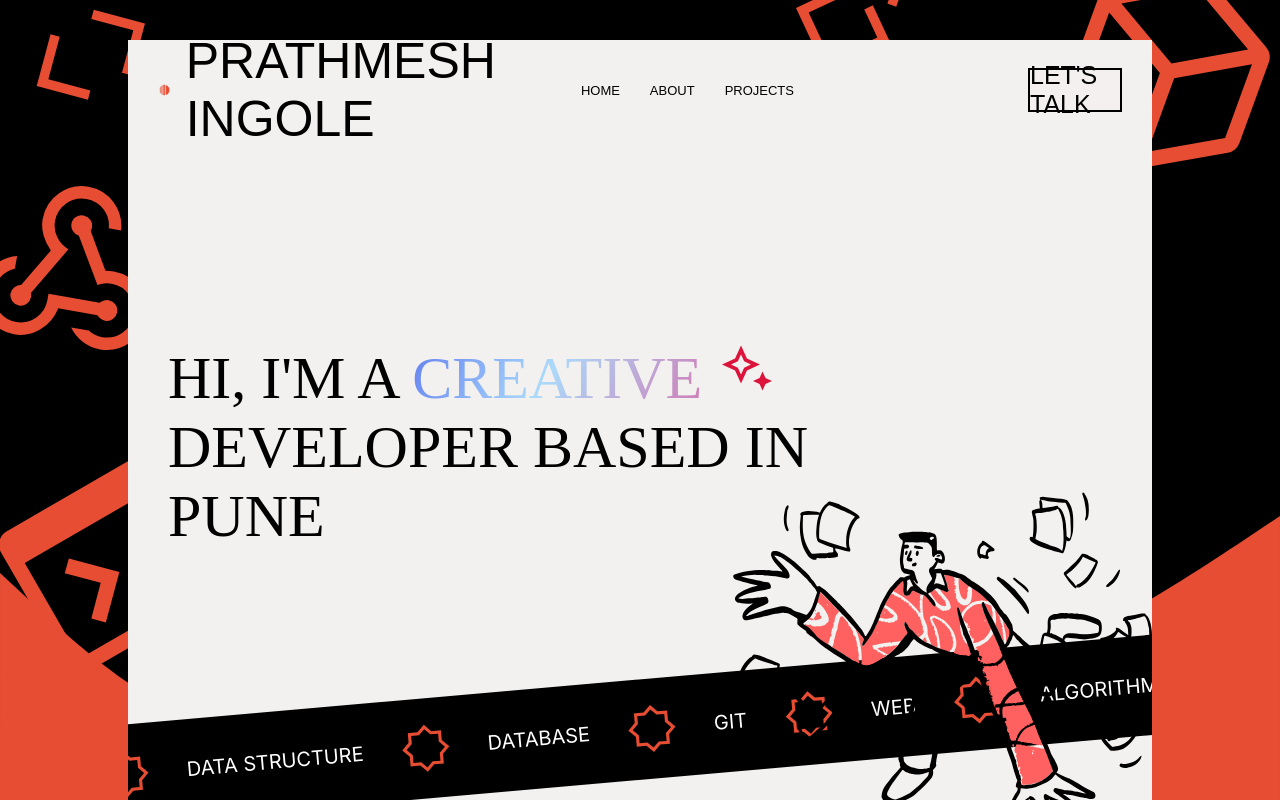
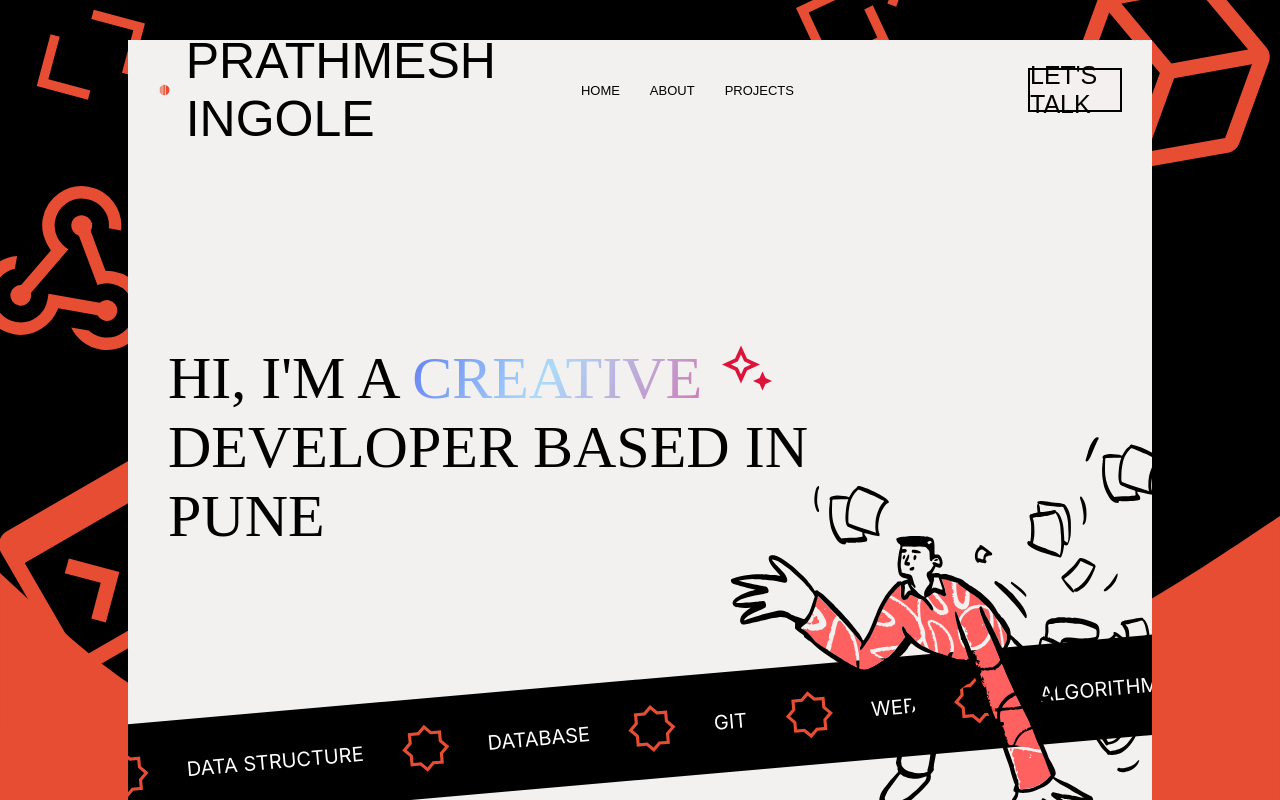
Before and after one commit to IORD1/portfolio, a React (Create React App) app: page / in a window 1280 px wide. Built offline with nearby package versions, Linux system fonts and the light colour scheme; some icons are missing; a web font is replaced by a local one.

Commit message:
updated the fall guy

```diff
--- a/src/App.js
+++ b/src/App.js
@@ -66,8 +66,7 @@ function App() {
             <div className='hero'>
               {/* <div className='noisefilter'></div> */}
               <div className='herotext1'>Hi, I'm a <span id="gradienttext">creative</span> <Starcreative style={{ height: 60, width: 60 }} id="herotextsvg"/> developer based in Pune</div>
-              <FallGuy fill='#E64D33' style={{ height:443, width: 443 , position: 'absolute', right: '0px', bottom:'-80px',transform:"scale(-1,1)"}} id="fallguy"/>
-
+              <FallGuy fill='#E64D33' style={{ height:443, width: 443 , position: 'absolute', right: '-10px', bottom:'-50px',transform:"scale(-1,1)"}} id="fallguy"/>
             </div>
 
             <div className='blackstrip'>
```
Also changed, not shown: src/assests/MessyDoodle.svg, src/assests/MessyDoodle1.svg (added).
